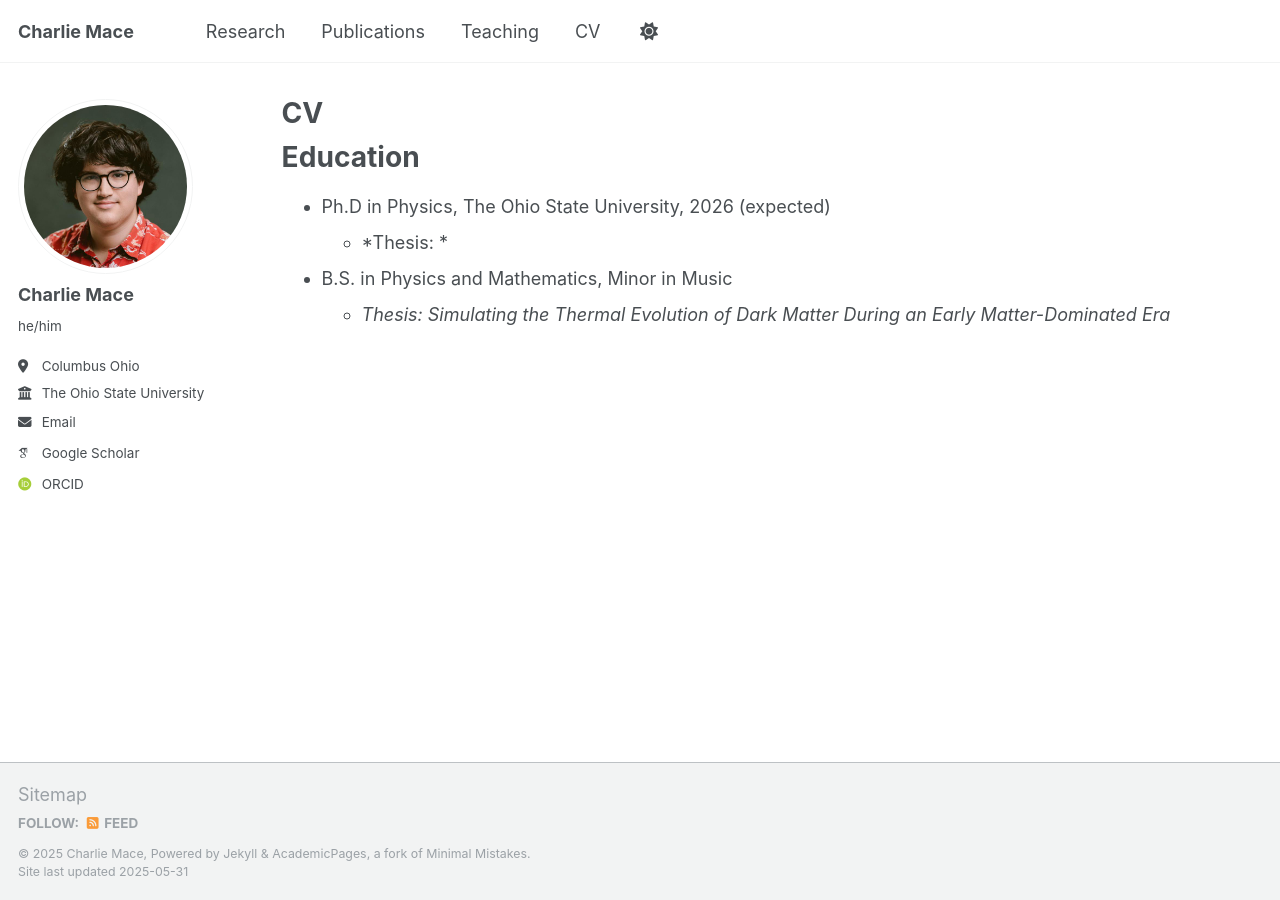
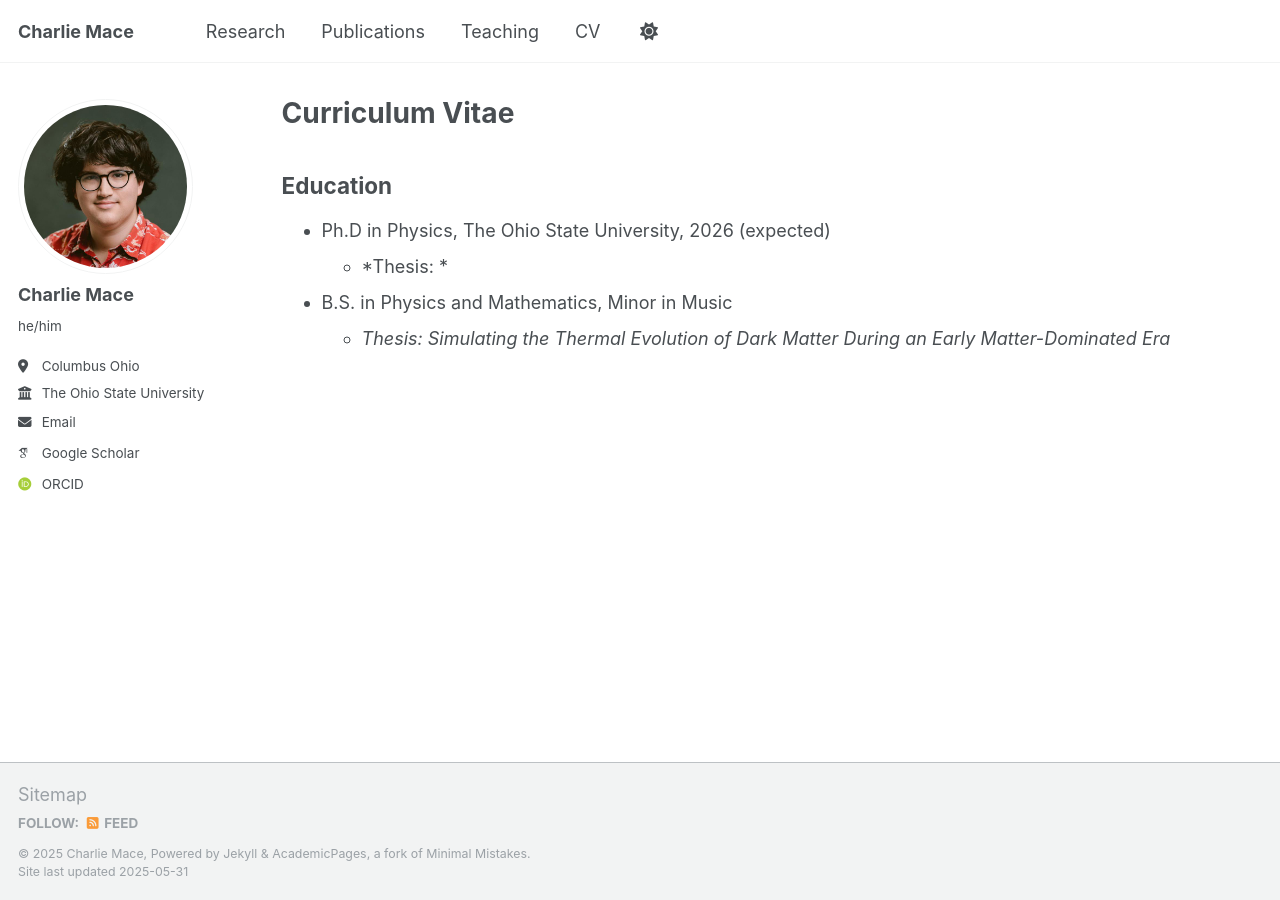
Before and after one commit to cmace98/cmace98.github.io, a Jekyll site: the page built from _pages/cv.md, in a window 1280 px wide. Built offline with Jekyll 4.4.1, drawn with Linux system fonts in a browser that asks for light colours; some web fonts are replaced.

```diff
--- a/_pages/cv.md
+++ b/_pages/cv.md
@@ -1,6 +1,6 @@
 ---
 layout: archive
-title: "CV"
+title: "Curriculum Vitae"
 permalink: /cv/
 author_profile: true
 redirect_from:
@@ -9,8 +9,7 @@ redirect_from:
 
 {% include base_path %}
 
-Education
-======
+## Education
 * Ph.D in Physics, The Ohio State University, 2026 (expected)
   * *Thesis: *
 * B.S. in Physics and Mathematics, Minor in Music
```
